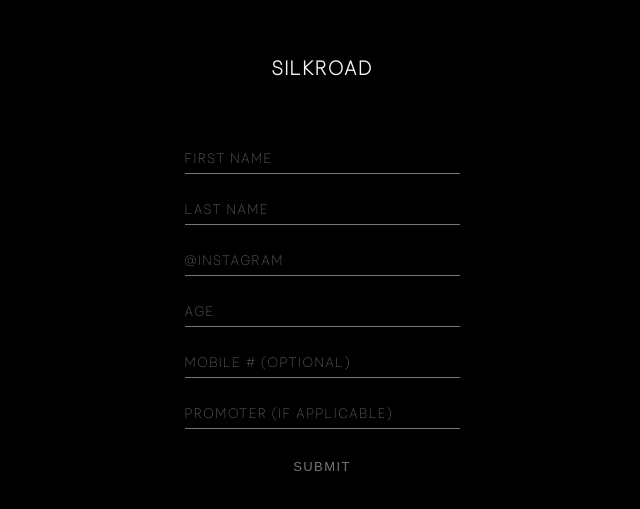
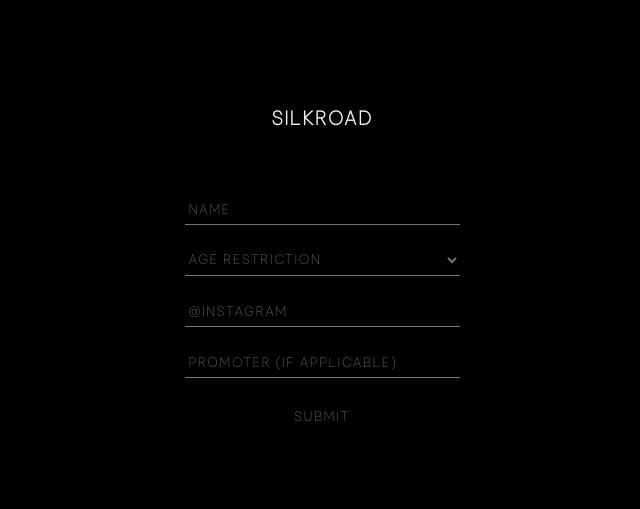
Before and after one commit to c2kle/industry-standard, a React (Create React App) app in the folder client/: page / in a window 1280 px wide. Shown: the part 135-644 px from the top of the page, without its empty margins (318-958 px from the left). Built offline with nearby package versions, Linux system fonts and the light colour scheme.

Commit message:
form css and selector

```diff
--- a/client/src/components/ListBody.js
+++ b/client/src/components/ListBody.js
@@ -11,6 +11,7 @@ export default function ListBody(props) {
     const [age, setAge] = useState("")
     const [mobile, setMobile] = useState("")
     const [promoter, setPromoter] = useState("")
+    const [selectStyle, setSelectStyle] = useState({})
 
     const [createGuest, { error, loading }] = useMutation(CREATE_GUEST)
 
@@ -23,7 +24,15 @@ export default function ListBody(props) {
 
     const onBackHandler = () => {
         let name = "display";
-        props.setDisplayState(prevState => ({...prevState, [name]: "Event"}))
+        props.setDisplayState(prevState => ({ ...prevState, [name]: "Event" }))
+    }
+
+    const onChangeHandler = () => {
+        setSelectStyle({ color: "whitesmoke" })
+    }
+
+    const onStyleHandler = () => {
+        setSelectStyle({ color: (118,118,118) })
     }
 
 
@@ -31,15 +40,15 @@ export default function ListBody(props) {
         <div className="createGuest">
             <form>
                 <h3>SILKROAD</h3>
-                <input className="listText" type='text' placeholder='First Name'
+                <input className="listText" type='text' placeholder='Name'
                     onChange={(event) => { setFirstName(event.target.value) }}></input>
-                <input className="listText" type='text' placeholder='Last Name'
-                    onChange={(event) => { setLastName(event.target.value) }}></input>
+                {/* <input className="listText" type='text' placeholder='Last Name'
+                    onChange={(event) => { setLastName(event.target.value) }}></input> */}
+                {/* <input className="listText" type='text' placeholder='@Instagram'
+                    onChange={(event) => { setInstagram(event.target.value) }}></input> */}
+                <select style={{ ...selectStyle }} defaultValue="Age Restriction"
+                    onChange={(event) => { setAge(event.target.value); onChangeHandler() }}><option value="Age Restriction" disabled hidden>Age Restriction</option><option value="18+">18+</option><option value="21+">21+</option></select>
                 <input className="listText" type='text' placeholder='@Instagram'
-                    onChange={(event) => { setInstagram(event.target.value) }}></input>
-                <input className="listText" type='text' placeholder='Age'
-                    onChange={(event) => { setAge(event.target.value) }}></input>
-                <input className="listText" type='text' placeholder='Mobile # (Optional)'
                     onChange={(event) => { setMobile(event.target.value) }}></input>
                 <input className="listText" type='text' placeholder='Promoter (If Applicable)'
                     onChange={(event) => { setPromoter(event.target.value) }}></input>
@@ -50,6 +59,7 @@ export default function ListBody(props) {
                             variables:
                                 { first_name: firstName, last_name: lastName, instagram: instagram, age: age, mobile: mobile, promoter: promoter }
                         })
+                            ; onStyleHandler()
                     }}
                     >SUBMIT</button></div>
             </form>
--- a/client/src/componentsStyle/accessCode.css
+++ b/client/src/componentsStyle/accessCode.css
@@ -46,8 +46,9 @@ input {
     letter-spacing: 1.4px;
     text-transform:uppercase;
     outline: none;
-    padding: 0px;
+    padding: 0px 0px 0px 0px;
     box-sizing: content-box;
+    text-indent: .3em;
 }
 
 input:focus {
--- a/client/src/componentsStyle/listBody.css
+++ b/client/src/componentsStyle/listBody.css
@@ -26,4 +26,39 @@ form {
 
 .listButton {
     margin:20px;
+    font-family: 'Be Vietnam Pro','sans-serif';
 }
+
+.listButton:focus {
+    color: whitesmoke;
+    outline:none;
+}
+select {
+    height: 30px;
+    width: 275px;
+    border-style: none none solid solid;
+    border-color: rgb(118,118,118);
+    border-width: 0px 0px .5px 0px;
+    border-radius: 0px;
+    background-color: black;
+    margin: 10px;
+    color:rgb(118,118,118);
+    text-align: center;
+    font-family: 'Be Vietnam Pro','sans-serif';
+    font-size: small;
+    letter-spacing: 1.4px;
+    text-transform:uppercase;
+    outline: none;
+    padding: 0px 0px 0px 0px;
+    box-sizing: content-box;
+    text-align: left;
+}
+
+select:hover{
+    border-color: whitesmoke;
+    color:whitesmoke;
+}
+
+select:focus{
+    border-color: whitesmoke;
+}
```
Also changed, not shown: 11 other files (tests, documents, lock files or other folders). Lines whose indentation alone changed are shown as unchanged.
